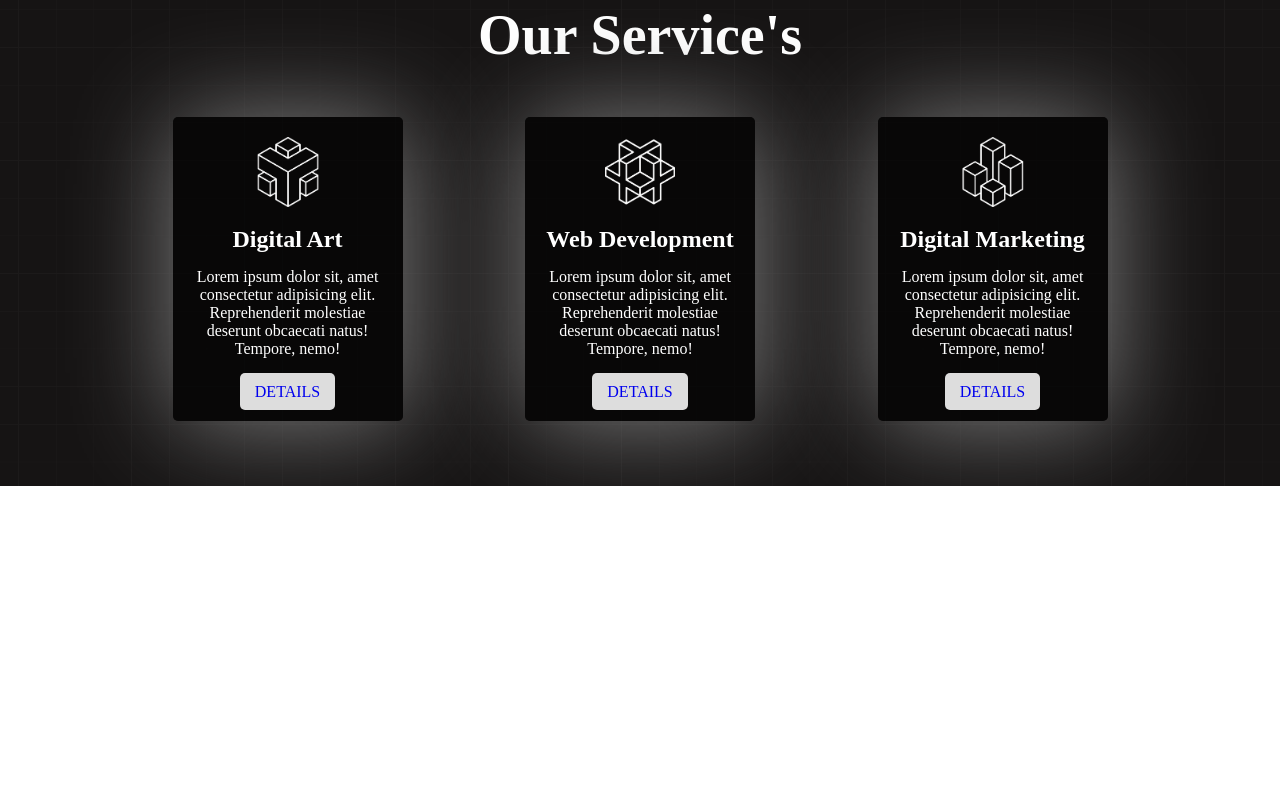
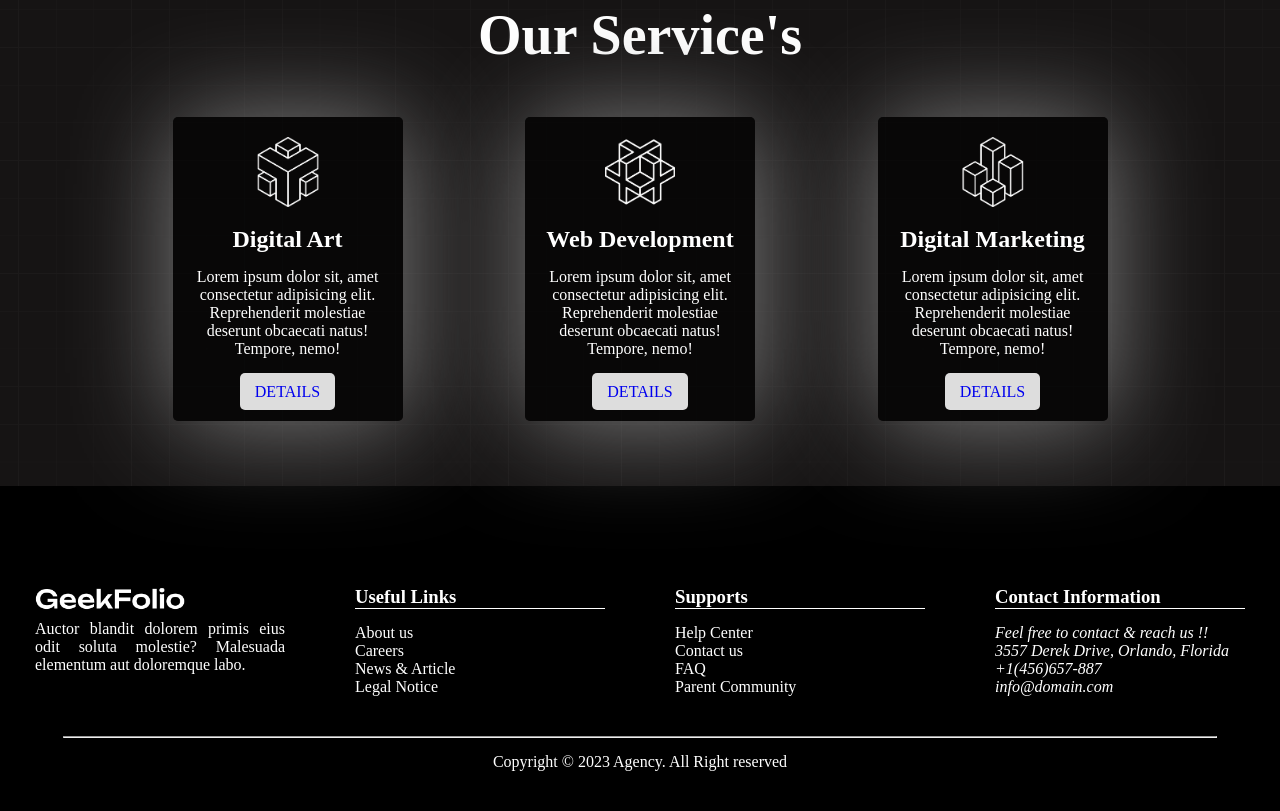
Before and after one commit to proazad/conceptual-task-project-01, a plain HTML site: page index.html in a window 1280 px wide. Shown: the part 1356-2167 px from the top of the page. Before the commit the page ends 1842 px from the top, so only its background shows below. Drawn offline with Linux system fonts and the light colour scheme.

Commit message:
Added Footer Section

```diff
--- a/index.html
+++ b/index.html
@@ -60,7 +60,7 @@
                     </div>
                 </div>
             </div>
-            <!-- About us Section Start End Here  -->
+            <!-- About us Section End Here  -->
 
             <!-- Our Service Section Start From Here  -->
             <section class="service-section" id="service">
@@ -71,25 +71,74 @@
                     <div class="service">
                         <img src="./icon/0.png" alt="Icon">
                         <h2>Digital Art</h2>
-                        <p>Lorem ipsum dolor sit, amet consectetur adipisicing elit. Reprehenderit molestiae deserunt obcaecati natus! Tempore, nemo!</p>
+                        <p>Lorem ipsum dolor sit, amet consectetur adipisicing elit. Reprehenderit molestiae deserunt
+                            obcaecati natus! Tempore, nemo!</p>
                         <a href="#">Details</a>
                     </div>
                     <div class="service">
                         <img src="./icon/1.png" alt="Icon">
                         <h2>Web Development</h2>
-                        <p>Lorem ipsum dolor sit, amet consectetur adipisicing elit. Reprehenderit molestiae deserunt obcaecati natus! Tempore, nemo!</p>
+                        <p>Lorem ipsum dolor sit, amet consectetur adipisicing elit. Reprehenderit molestiae deserunt
+                            obcaecati natus! Tempore, nemo!</p>
                         <a href="#">Details</a>
                     </div>
                     <div class="service">
                         <img src="./icon/2.png" alt="Icon">
                         <h2>Digital Marketing</h2>
-                        <p>Lorem ipsum dolor sit, amet consectetur adipisicing elit. Reprehenderit molestiae deserunt obcaecati natus! Tempore, nemo!</p>
+                        <p>Lorem ipsum dolor sit, amet consectetur adipisicing elit. Reprehenderit molestiae deserunt
+                            obcaecati natus! Tempore, nemo!</p>
                         <a href="#">Details</a>
                     </div>
 
                 </div>
             </section>
-            <!-- Our Service Section Start End Here  -->
+            <!-- Our Service Section End Here  -->
+            <!-- Footer Section Start From Here  -->
+            <footer class="footer-container" id="footer">
+                <!-- Footer Top Div Start Here  -->
+                <div class="footer-top">
+                    <section class="footer-part footer-logo">
+                        <img src="./logo/logo-light.png" alt="Footer Logo">
+                        <p>Auctor blandit dolorem primis eius odit soluta molestie? Malesuada elementum aut doloremque
+                            labo.
+                        </p>
+                    </section>
+                    <section class="footer-part">
+                        <h3>Useful Links</h3>
+                        <ul>
+                            <li><a href="#">About us </a></li>
+                            <li><a href="#">Careers </a></li>
+                            <li><a href="#">News & Article </a></li>
+                            <li><a href="#">Legal Notice </a></li>
+                        </ul>
+                    </section>
+                    <section class="footer-part">
+                        <h3>Supports</h3>
+                        <ul>
+                            <li><a href="#">Help Center</a></li>
+                            <li><a href="#">Contact us</a></li>
+                            <li><a href="#">FAQ</a></li>
+                            <li><a href="#">Parent Community</a></li>
+                        </ul>
+                    </section>
+                    <section class="footer-part">
+                        <h3>Contact Information</h3>
+                        <address>
+                            Feel free to contact & reach us !! <br>
+                            3557 Derek Drive, Orlando, Florida <br>
+                            +1(456)657-887 <br>
+                            info@domain.com
+                        </address>
+                    </section>
+                </div>
+                <!-- Footer Top div End Here  -->
+                <hr>
+                <div class="CopyRight">
+                    <p> Copyright &copy; 2023 Agency. All Right reserved</p>
+                </div>
+            </footer>
+            <!-- Footer Section End Here  -->
+
         </div>
     </div>
 </body>
--- a/styles/style.css
+++ b/styles/style.css
@@ -129,35 +129,43 @@ div.about-section {
     flex-direction: column;
     justify-content: space-around;
 }
-.about-title{
+
+.about-title {
     font-size: 30px;
     text-align: center;
     padding: 1rem 0;
     margin-bottom: 2rem;
 }
+
 .about-title h2 {
     font-family: cursive;
 }
-.about-content{
+
+.about-content {
     display: flex;
     flex-direction: row;
     flex-wrap: nowrap;
     justify-content: space-evenly;
 
 }
-.about-left{
+
+.about-left {
     flex-basis: 25%;
 }
-.about-left img{
+
+.about-left img {
     max-width: 100%;
     height: auto;
 }
-.about-right{
+
+.about-right {
     flex-basis: 25%;
 }
-.about-heading{
+
+.about-heading {
     margin-bottom: 15px;
 }
+
 div.about-section div.about-right p.about-description {
     font-size: 18px;
     margin-bottom: 30px;
@@ -183,7 +191,7 @@ div.about-section div.about-right a:hover {
 
 
 /* Our Service Section Styles Start From Here  */
-.service-section{
+.service-section {
     display: flex;
     flex-direction: column;
     background-image: url("../images/background.png");
@@ -191,23 +199,27 @@ div.about-section div.about-right a:hover {
     background-size: cover;
     background-color: #161414;
 }
-.service-title{
+
+.service-title {
     text-align: center;
 }
-.service-title h2{
+
+.service-title h2 {
     color: #ffffff;
     margin-top: 40px;
     font-size: 3.5rem;
 }
-.services{
+
+.services {
     display: flex;
     flex-direction: row;
     flex-wrap: wrap;
     justify-content: space-evenly;
-    align-items:center;
+    align-items: center;
     padding: 50px;
 }
-.service{
+
+.service {
     flex-basis: 200px;
     background-color: #000000a6;
     box-shadow: 2px 2px 105px gray;
@@ -216,26 +228,31 @@ text-align: center;
     padding: 20px 15px;
     margin-bottom: 15px;
 }
-.service:hover{
+
+.service:hover {
     box-shadow: 2px 2px 110px rgb(255, 255, 255);
     transition-property: all;
     transition-duration: .35s;
     transition-timing-function: linear;
 }
-.service img{
+
+.service img {
     width: 70px;
     height: auto;
     margin-bottom: 15px;
 }
-.service h2{
+
+.service h2 {
     color: #ffffff;
     margin-bottom: 15px;
 }
-.service p{
+
+.service p {
     color: #ffffff;
     margin-bottom: 25px;
 }
-.service a{
+
+.service a {
     background-color: #dddddd;
     padding: 10px 15px;
     margin-bottom: 15px;
@@ -246,8 +263,69 @@ margin-bottom: 15px;
     transition-duration: .35s;
     transition-timing-function: linear;
 }
-.service a:hover{
+
+.service a:hover {
     background-color: #000000;
     color: #ffffff;
     border: 1px solid #dddddd;
 }
+
+/* Our Services Section Styles end Here  */
+
+/* Footer Section Styles Start Here  */
+footer {
+    width: 100%;
+    background-color: #000000;
+    padding-top: 100px;
+    padding-bottom: 40px;
+}
+
+.footer-top {
+    width:100%;
+    display: flex;
+    flex-direction: row;
+    flex-wrap: wrap;
+    justify-content: space-around;
+    padding-bottom: 40px;
+}
+
+section.footer-part {
+    flex-basis: 250px;
+    color: #ffffff;
+
+}
+
+.footer-logo {
+    width: 350px;
+    text-align: justify;
+}
+
+.footer-part>img {
+    width: 150px;
+}
+
+.footer-part>h3 {
+    margin-bottom: 15px;
+    border-bottom: 1px solid #ffffff;
+
+}
+
+.footer-part ul {
+    padding: 0;
+    list-style: none;
+}
+
+.footer-part ul li a {
+    text-decoration: none;
+    color: #ffffff;
+}
+hr{
+    width: 90vw;
+    margin: 0px auto;
+}
+.CopyRight{
+    color:#ffffff;
+    text-align:center;
+    padding-top: 15px;
+}
+/* Footer Section Styles End Here  */
```
Lines whose indentation alone changed are shown as unchanged.
